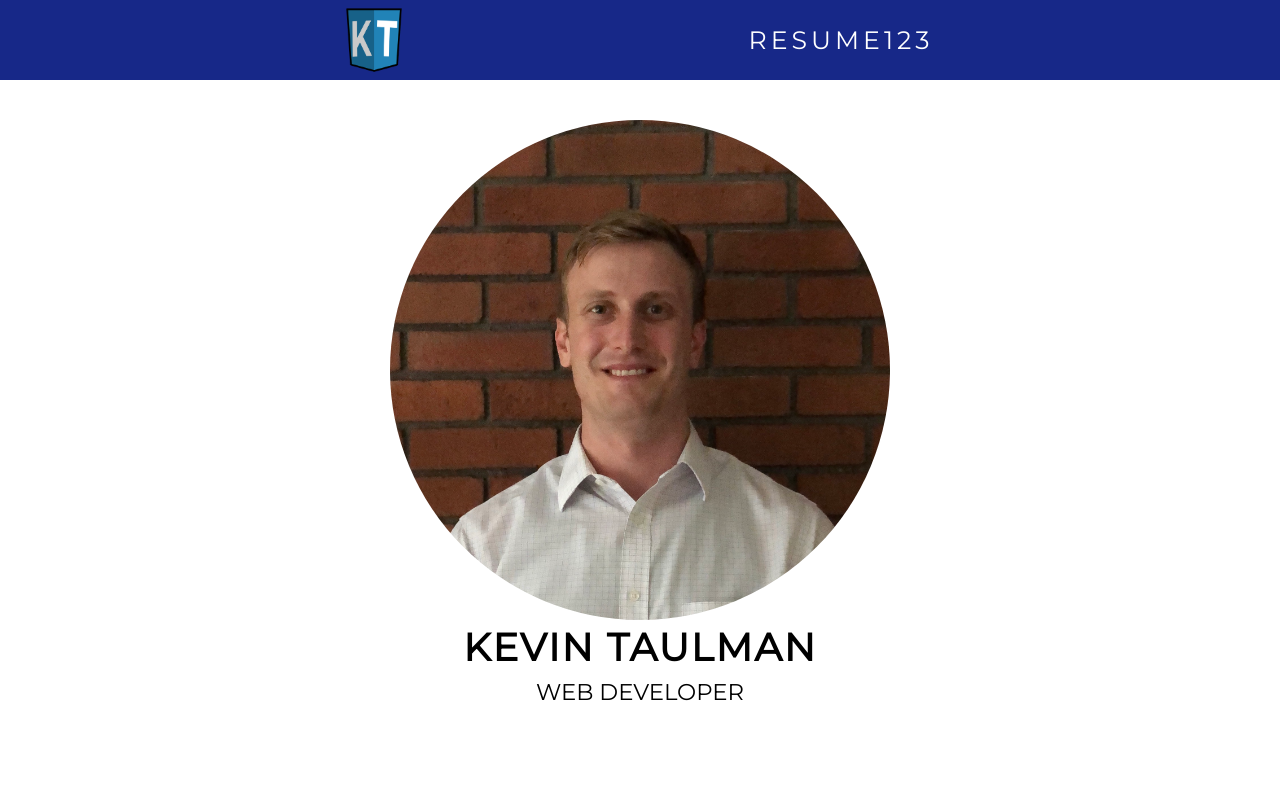
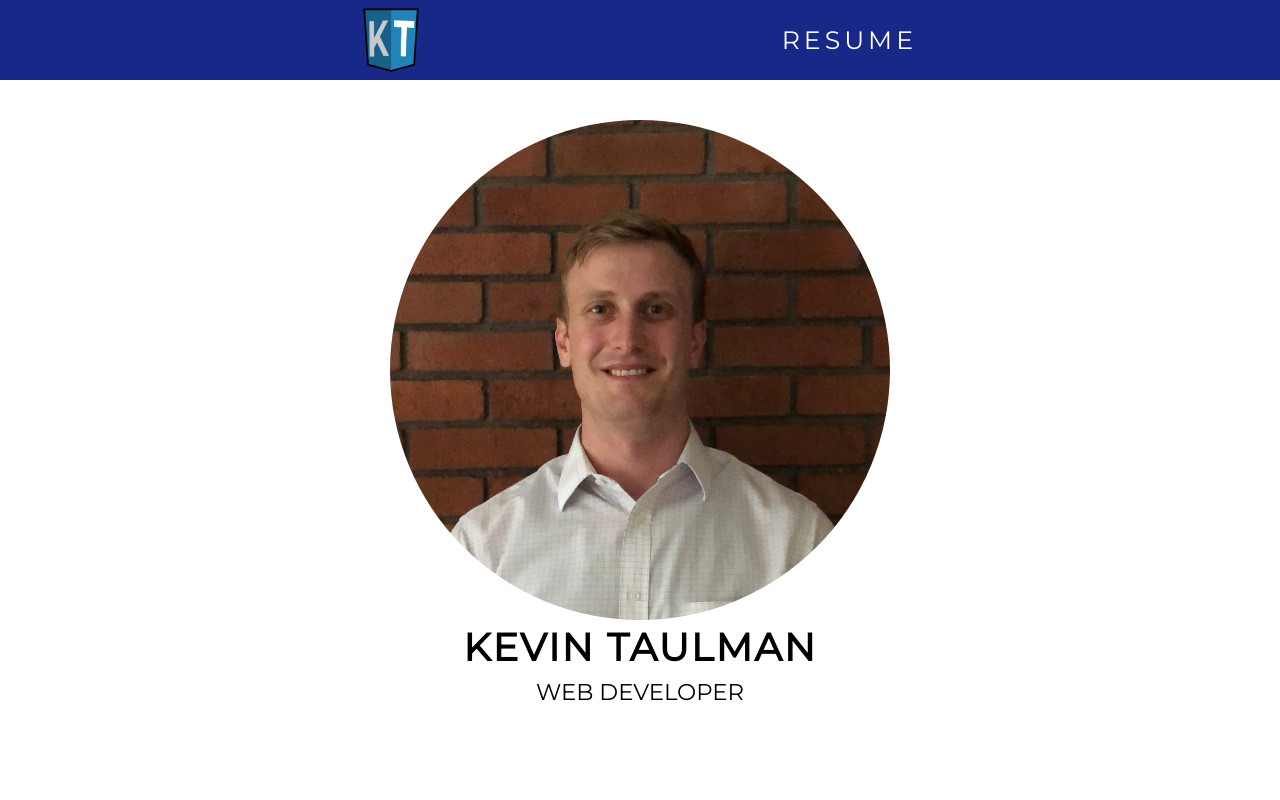
Before and after one commit to ktaulman/portfolio_website, a React (Create React App) app in the folder react-frontend/: page / in a window 1280 px wide. Shown: the top 800 px of the page. Built offline with nearby package versions, Linux system fonts and the light colour scheme.

Commit message:
changed urls and resume

```diff
--- a/react-frontend/src/App.js
+++ b/react-frontend/src/App.js
@@ -58,13 +58,7 @@ class App extends React.Component{
               className="navbar__link"
              href='./resume.pdf'
              alt='resume_download'
-            >Resume123</a>
-            {/* <Route
-              name="About Me"
-              className="navbar__link"
-              href="#"
-              onClick={()=>this.onRouteChange("aboutme")}
-            /> */}
+            >Resume</a>
           </nav>
 
               <main className="animated fadeIn mainBody">
```
Also changed, not shown: 1 other file (tests, documents, lock files or other folders).
